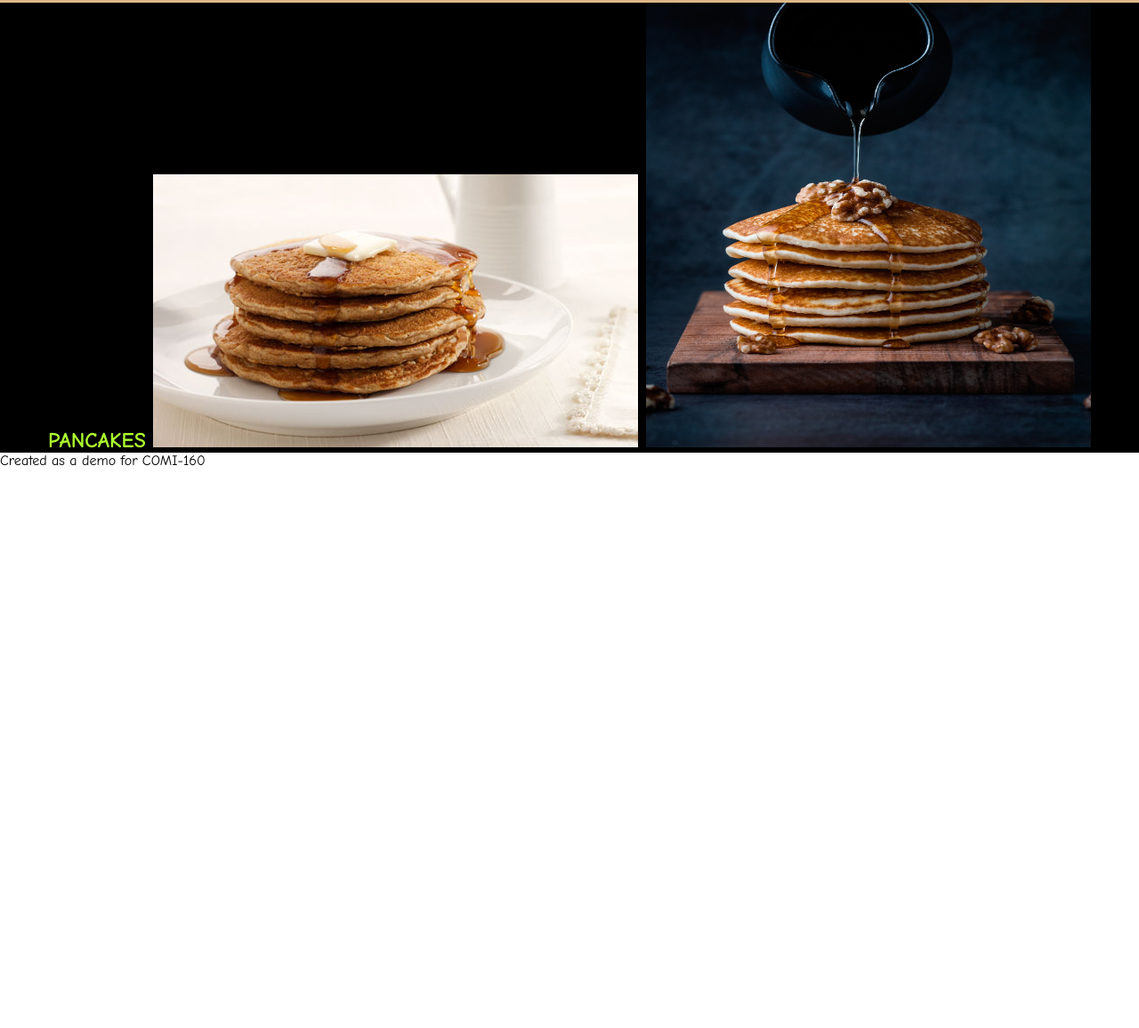
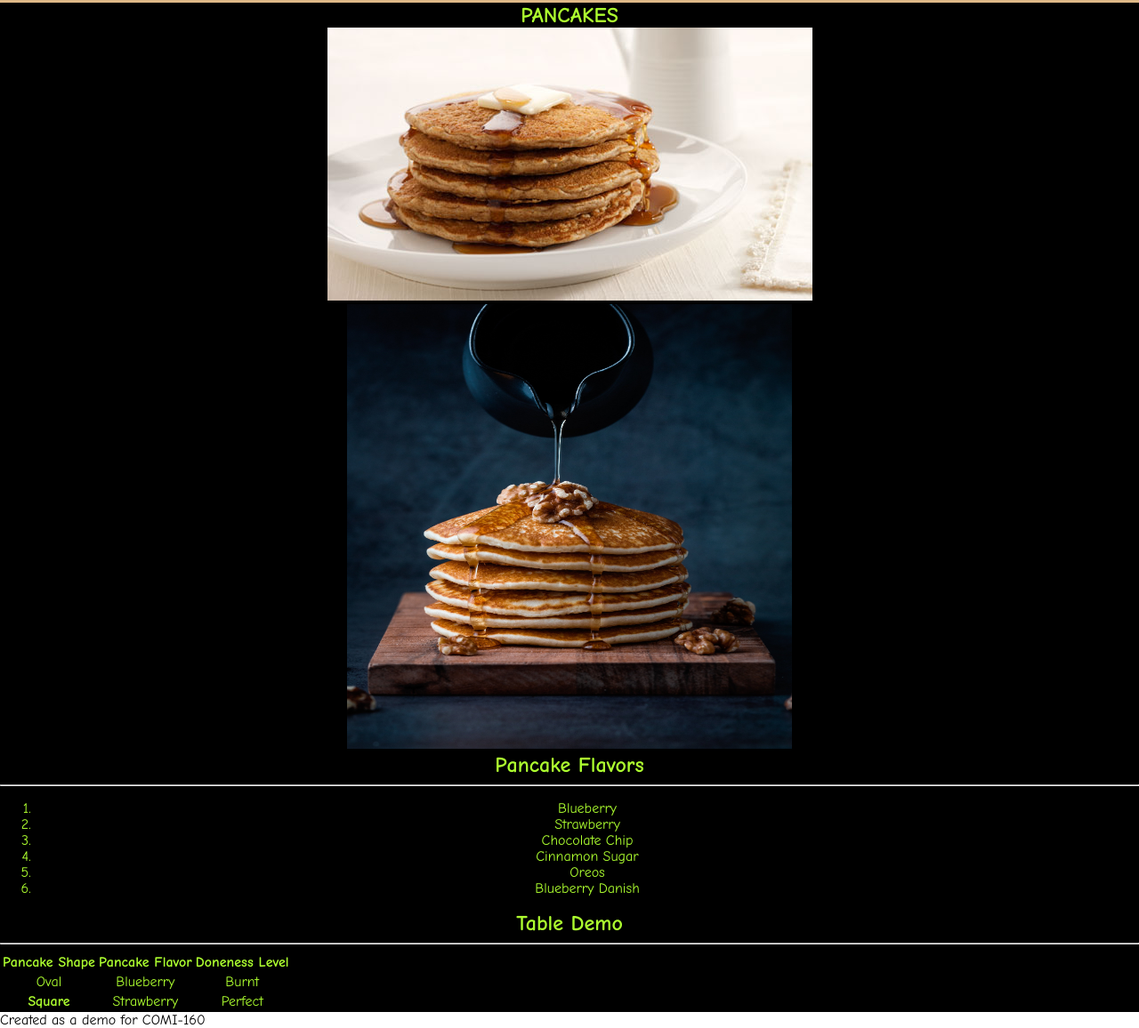
Before and after one commit to comi-160-demo/comi-160-demo.github.io, a plain HTML site: page pancakes.html in a window 1280 px wide. Shown: the part 52-1208 px from the top of the page at 89% size. Before the commit the page ends 800 px from the top, so only its background shows below. Drawn offline with Linux system fonts and the light colour scheme.

```diff
--- a/pancakes.html
+++ b/pancakes.html
@@ -21,10 +21,39 @@
             <h1>Pancakes are the Best</h1>
         </div>
         <div class="content">
-            <h2>PANCAKES
-                <img src="/resources/wikimedia-pancake-1.jpg" alt="Delicious pancakes.">
-                <img src="/resources/wikimedia-pancake-2.jpg" alt="Even more delicious pancakes." width="500px" height="500px">
-            </h2>
+            <h2>PANCAKES</h2>
+            <img src="/resources/wikimedia-pancake-1.jpg" alt="Delicious pancakes.">
+            <br>
+            <img src="/resources/wikimedia-pancake-2.jpg" alt="Even more delicious pancakes." width="500px" height="500px">
+            <h2>Pancake Flavors</h2>
+            <hr>
+            <ol>
+                <li>Blueberry</li>
+                <li>Strawberry</li>
+                <li>Chocolate Chip</li>
+                <li>Cinnamon Sugar</li>
+                <li>Oreos</li>
+                <li>Blueberry Danish</li>
+            </ol>
+            <h2>Table Demo</h2>
+            <hr>
+            <table>
+                <tr>
+                    <th>Pancake Shape</th>
+                    <th>Pancake Flavor</th>
+                    <th>Doneness Level</th>
+                </tr>
+                <tr>
+                    <td>Oval</td>
+                    <td>Blueberry</td>
+                    <td>Burnt</td>
+                </tr>
+                <tr>
+                    <td><strong>Square</strong></td>
+                    <td>Strawberry</td>
+                    <td>Perfect</td>
+                </tr>
+            </table>
         </div>
         <footer>Created as a demo for COMI-160</footer>
     </body>
--- a/resources/style.css
+++ b/resources/style.css
@@ -32,6 +32,7 @@
     color: greenyellow;
     background-color: black;
     text-align: center;
+    display: block;
 }
 
 button{
```
Also changed, not shown: goat.html (+1 -0 lines), index.html (+1 -1 lines).
